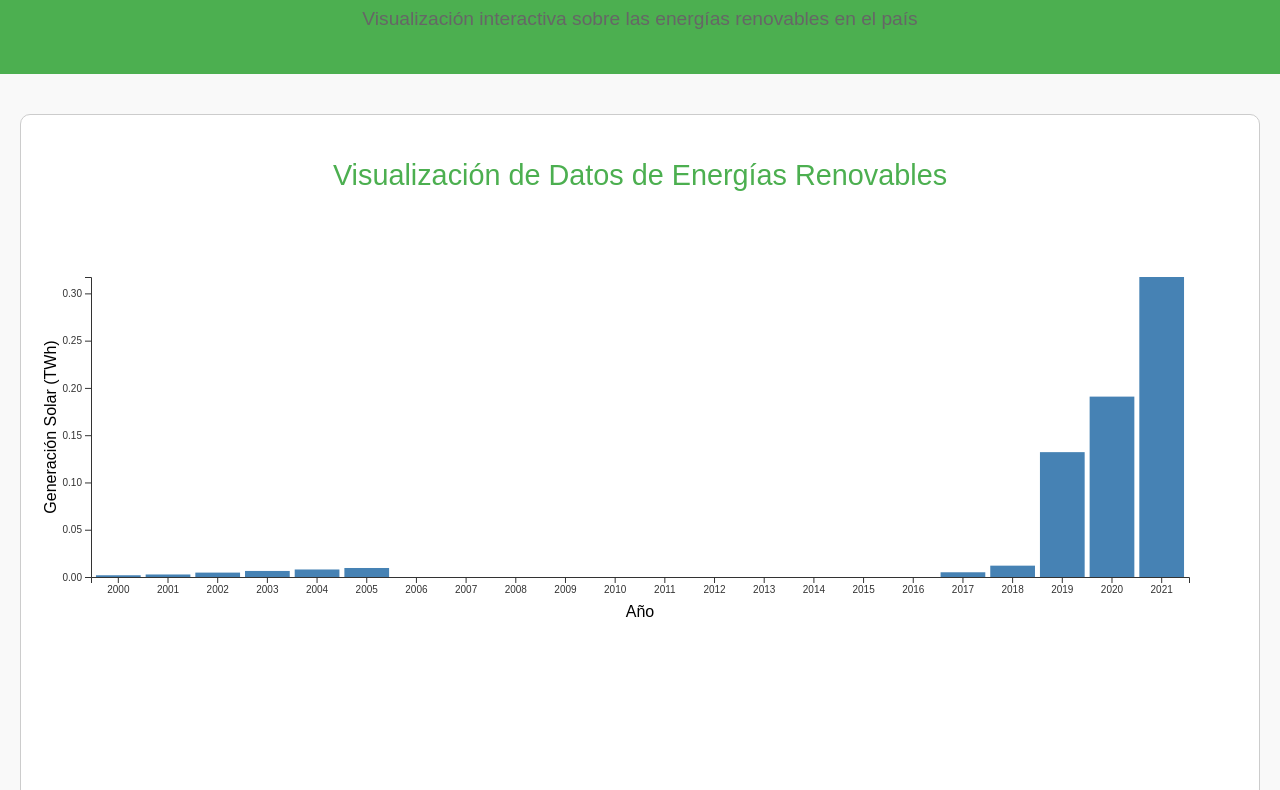
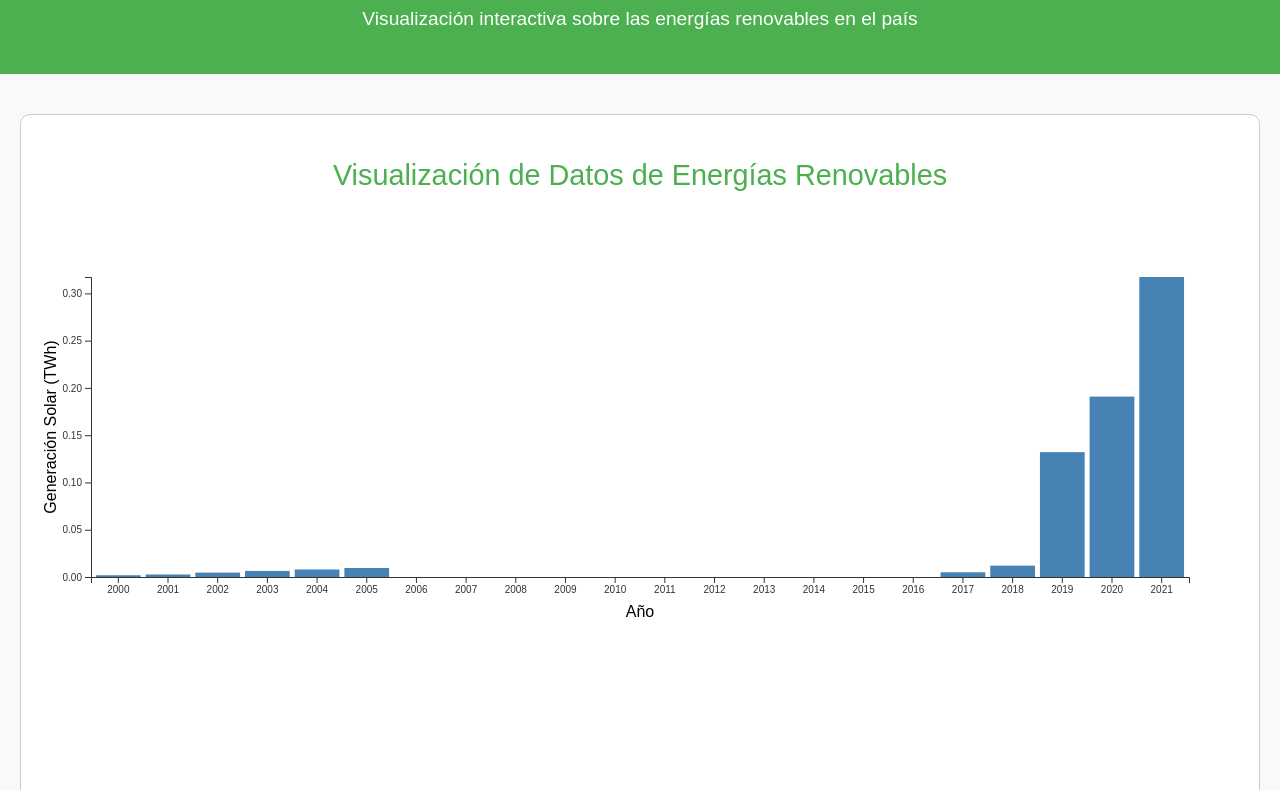
Before and after one commit to victormanuelvalencia/proyecto_final, a plain HTML site: page index.html in a window 1280 px wide. Shown: the part 107-897 px from the top of the page. Drawn offline with nearby package versions, Linux system fonts and the light colour scheme.

Commit message:
cambio de color en subtitulo

```diff
--- a/css/styles.css
+++ b/css/styles.css
@@ -121,3 +121,8 @@ footer {
     stroke: orange;
     stroke-width: 2;
 }
+
+.subtitulo{
+    color: #fff;
+
+}
--- a/index.html
+++ b/index.html
@@ -11,7 +11,7 @@
     <div class="container">
         <header>
             <h1>Energía Viva Escolar: Energías Renovables en Colombia</h1>
-            <p>Visualización interactiva sobre las energías renovables en el país</p>
+            <p class="subtitulo">Visualización interactiva sobre las energías renovables en el país</p>
         </header>
 
         <main>
```
